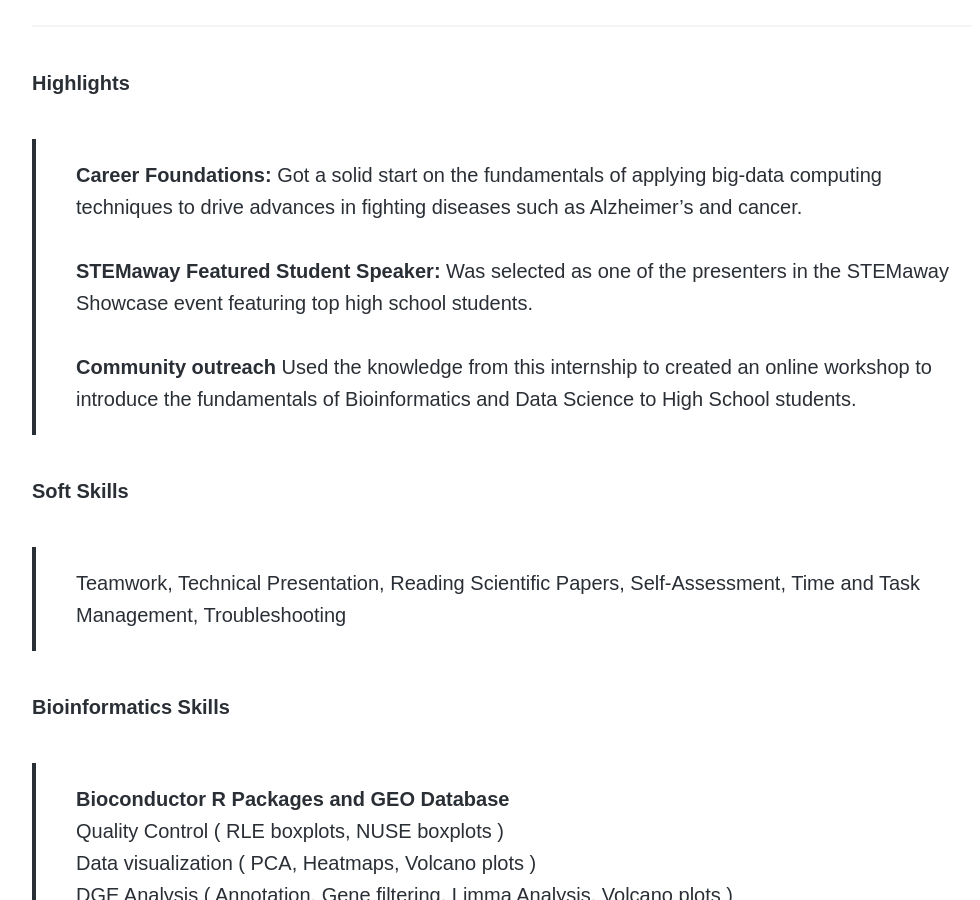
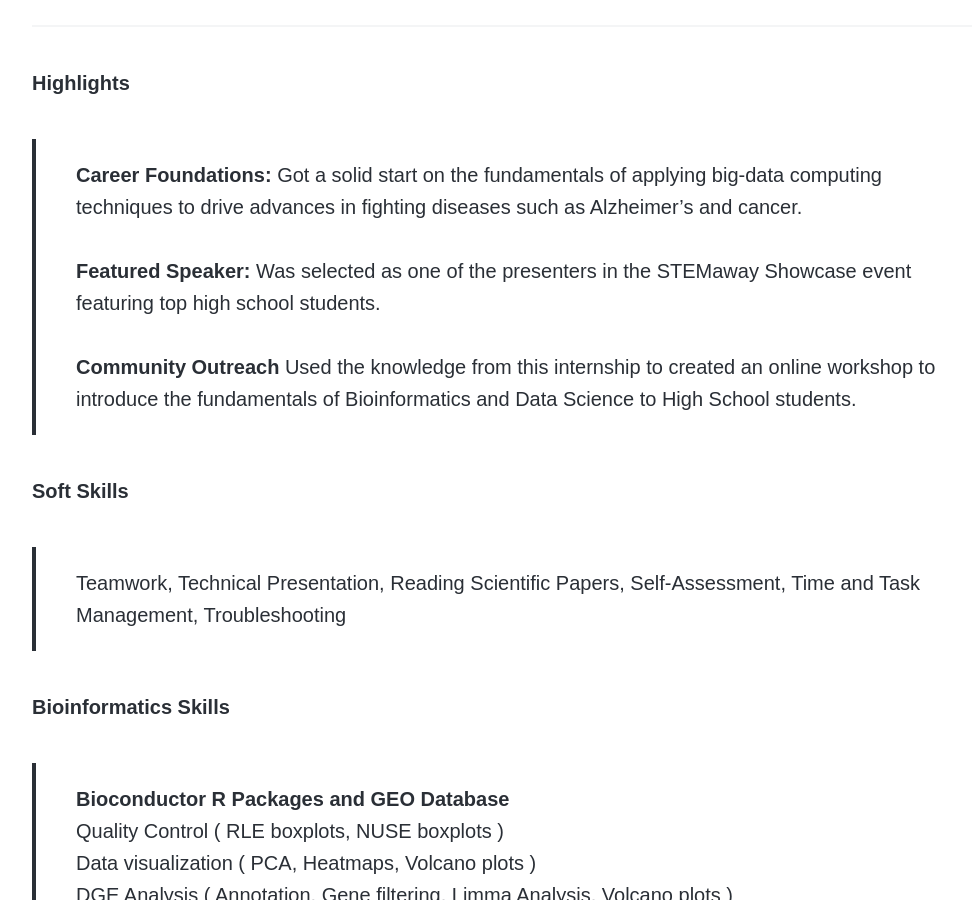
Before and after one commit to disha-22/disha-22.github.io, a Jekyll site: the page built from _projects/bio.md, in a window 1280 px wide and 900 px high, scrolled down 1385 px. Shown: the whole window, without its empty margins (138-1118 px from the left). Built offline with Jekyll 4.4.1, drawn with Linux system fonts in a browser that asks for light colours; nearby versions of some CDN libraries; some web fonts are replaced.

Commit message:
Update bio.md

```diff
--- a/_projects/bio.md
+++ b/_projects/bio.md
@@ -16,8 +16,8 @@ This was an extremely challenging project that helped me get an understanding of
 
 <h6> Highlights </h6>
 > <b>Career Foundations:</b> Got a solid start on the fundamentals of applying big-data computing techniques to drive advances in fighting diseases such as Alzheimer's and cancer.
-<br><br> <b>STEMaway Featured Student Speaker:</b> Was selected as one of the presenters in the STEMaway Showcase event featuring top high school students.
-<br><br> <b>Community outreach</b> Used the knowledge from this internship to created an online workshop to introduce the fundamentals of Bioinformatics and Data Science to High School students.
+<br><br> <b>Featured Speaker:</b> Was selected as one of the presenters in the STEMaway Showcase event featuring top high school students.
+<br><br> <b>Community Outreach</b> Used the knowledge from this internship to created an online workshop to introduce the fundamentals of Bioinformatics and Data Science to High School students.
 
 <h6> Soft Skills </h6>
 > Teamwork, Technical Presentation, Reading Scientific Papers, Self-Assessment, Time and Task Management, Troubleshooting
```
